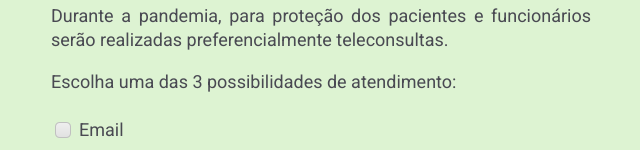
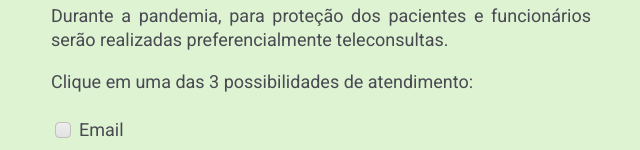
Before and after one commit to gbletsch/clinic-management-system-frontend, a React (Create React App) app: page / in a window 1280 px wide. Shown: the part 329-479 px from the top of the page, without its empty margins (319-959 px from the left). Built offline with nearby package versions, Linux system fonts and the light colour scheme; the HTML template or start-up script is replaced by a standard one.

Commit message:
minor change in text Teleconsulta

```diff
--- a/src/pages/Teleconsulta/index.js
+++ b/src/pages/Teleconsulta/index.js
@@ -25,7 +25,7 @@ export default function Teleconsulta() {
             funcionários serão realizadas preferencialmente
             teleconsultas.
           </p>
-          <p>Escolha uma das 3 possibilidades de atendimento:</p>
+          <p>Clique em uma das 3 possibilidades de atendimento:</p>
 
           <input
             type="radio"
```
